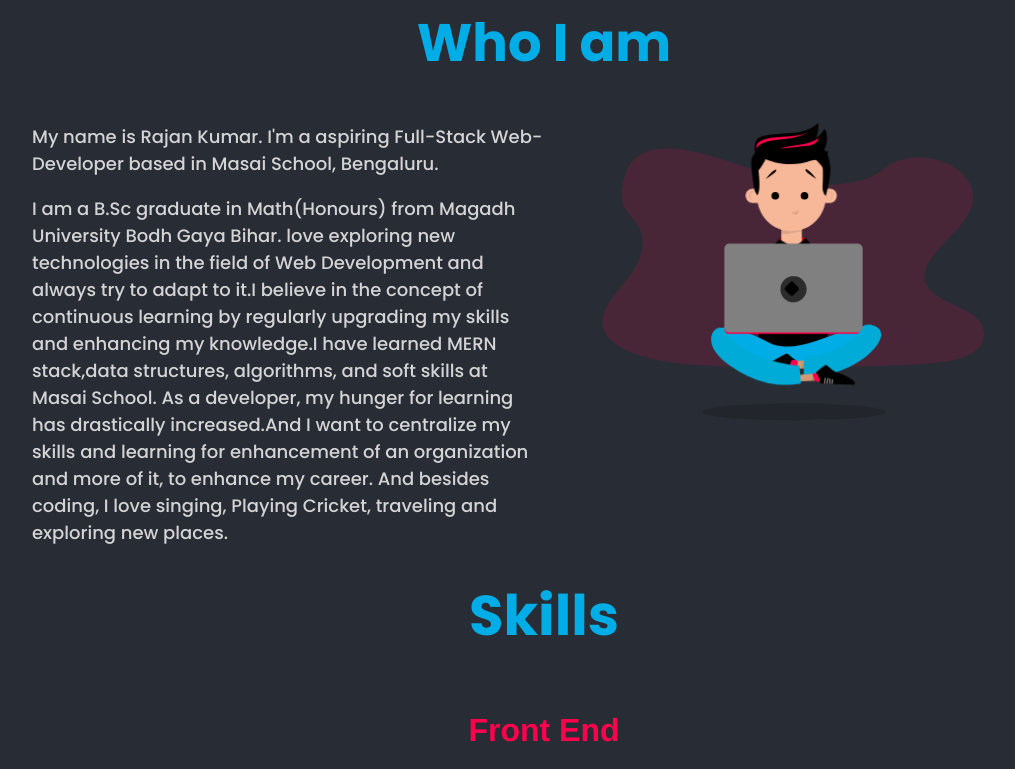
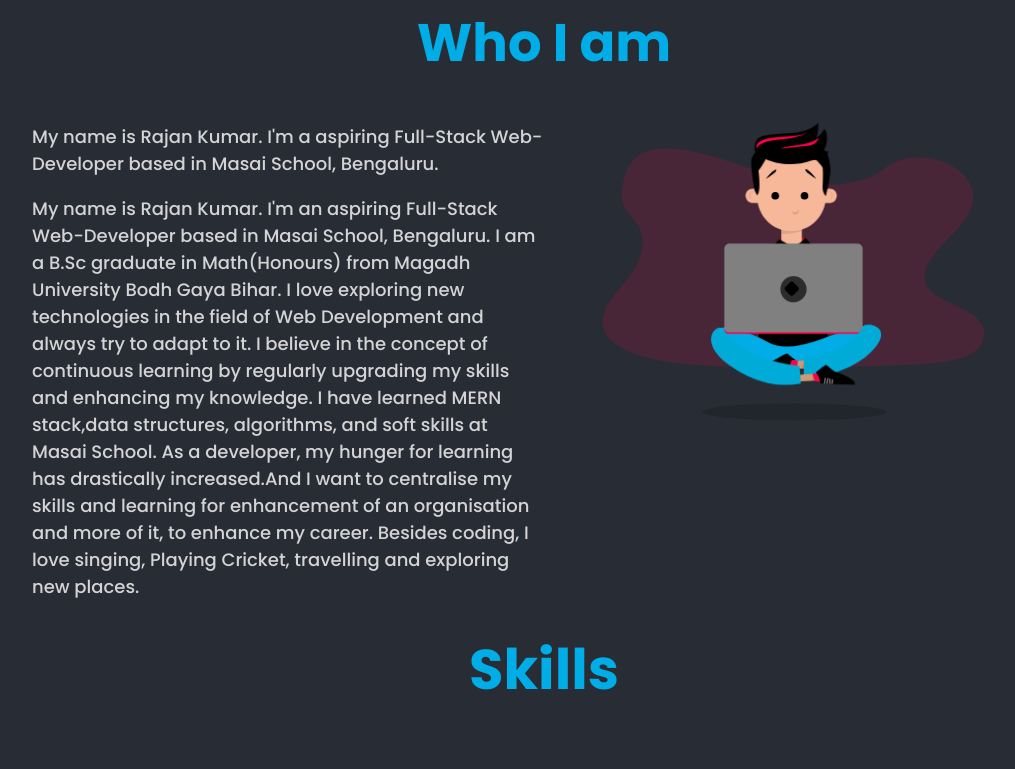
Before and after one commit to raobaba/portfolio_, a React (Create React App) app: page / in a window 1280 px wide. Shown: the part 657-1426 px from the top of the page, without its empty margins (96-1111 px from the left). Built offline with nearby package versions, Linux system fonts and the light colour scheme.

Commit message:
Grammer correction

```diff
--- a/src/Components/aboutMe/AboutMe.jsx
+++ b/src/Components/aboutMe/AboutMe.jsx
@@ -1,4 +1,4 @@
-import React,{useEffect} from "react";
+import React, { useEffect } from "react";
 import "./AboutMe.css";
 import FeelingProud from "../greetings/FeelingProud";
 import AOS from "aos";
@@ -20,16 +20,10 @@ export default function AboutMe() {
                 based in Masai School, Bengaluru.
               </p>
               <p>
-                I am a B.Sc graduate in Math(Honours) from Magadh University Bodh
-                Gaya Bihar. love exploring new technologies in the field of Web
-                Development and always try to adapt to it.I believe in the concept
-                of continuous learning by regularly upgrading my skills and
-                enhancing my knowledge.I have learned MERN stack,data structures,
-                algorithms, and soft skills at Masai School. As a developer, my
-                hunger for learning has drastically increased.And I want to
-                centralize my skills and learning for enhancement of an organization
-                and more of it, to enhance my career. And besides coding,
-                I love singing, Playing Cricket, traveling and exploring new places.
+                My name is Rajan Kumar. I'm an aspiring Full-Stack Web-Developer based in Masai School, Bengaluru.
+
+                I am a B.Sc graduate in Math(Honours) from Magadh University Bodh Gaya Bihar. I love exploring new technologies in the field of Web Development and always try to adapt to it. I believe in the concept of continuous learning by regularly upgrading my skills and enhancing my knowledge. I have learned MERN stack,data structures, algorithms, and soft skills at Masai School. As a developer, my hunger for learning has drastically increased.And I want to centralise my skills and learning for enhancement of an organisation and more of it, to enhance my career. Besides coding, I love singing, Playing Cricket, travelling and exploring new places.
+
               </p>
             </div>
           </div>
```
